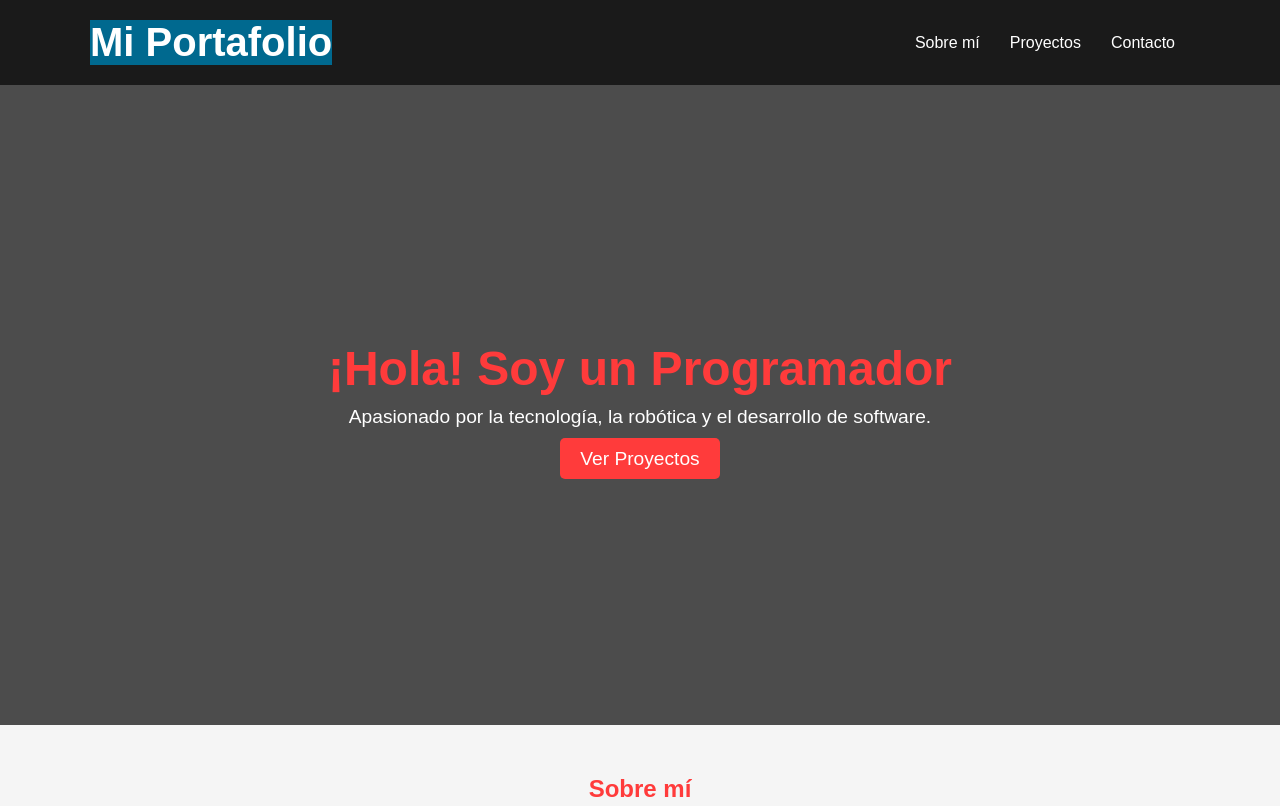
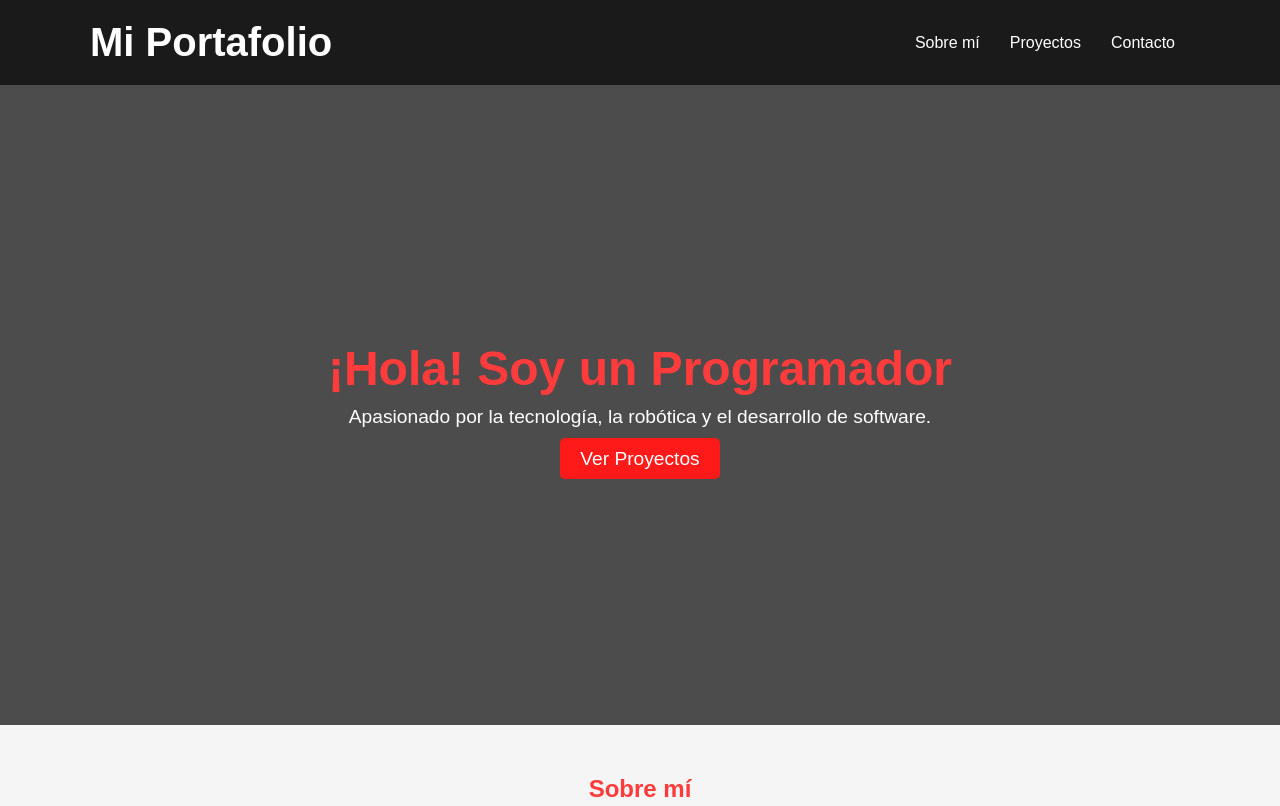
Before and after one commit to ValeOlarte/My-Profile, a plain HTML site: page index.HTML in a window 1280 px wide. Shown: the top 806 px of the page. Drawn offline with Linux system fonts and the light colour scheme.

Commit message:
Actualizacion 1.3 celulares

```diff
--- a/style.css
+++ b/style.css
@@ -71,8 +71,6 @@ header {
 }
 
 h1 {
-    background-color: #00698f; /* Fondo azul oscuro */
-    color: #fff; /* Primer plano blanco */
     font-size: 2.5rem; /* Ajusta este tamaño según sea necesario */
 }
 
@@ -133,8 +131,8 @@ nav ul li a:hover {
 }
 
 .btn {
-    background-color: #ff3b3b;
-    color: #fff;
+    background-color: #ff1a1a;
+    color: #ffffff;
     padding: 10px 20px;
     text-decoration: none;
     font-size: 1.2rem;
@@ -204,12 +202,17 @@ ul li {
     margin-bottom: 10px;
 }
 
+li {
+    color: #333333; /* Color de texto para los elementos de la lista */
+}
+
 a {
     color: #ff3b3b;
     text-decoration: none;
 }
 
 a:hover {
+    color: #c0392b; /* Cambiar el color del enlace al pasar el ratón (opcional) */
     text-decoration: underline;
 }
 
```
